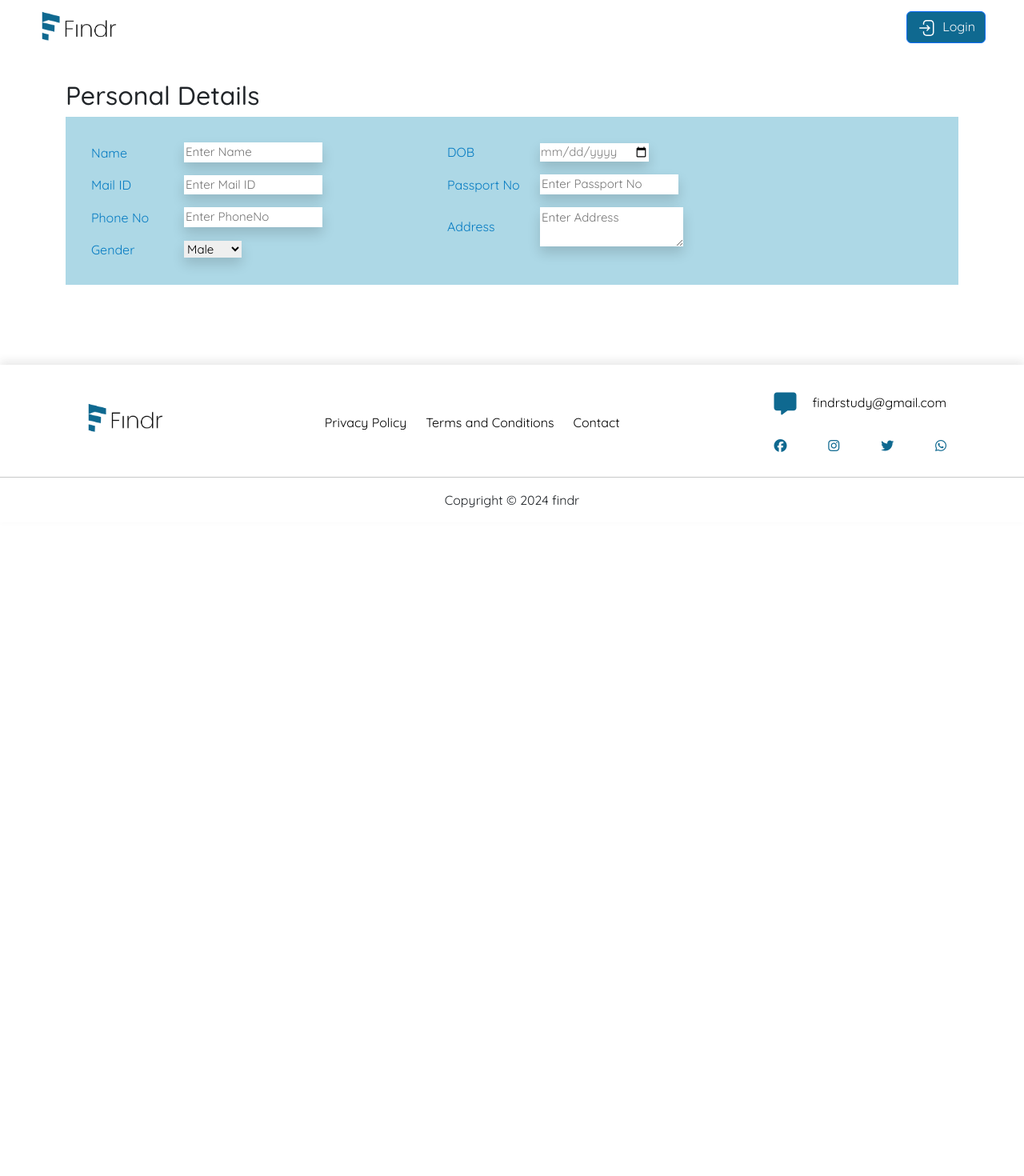
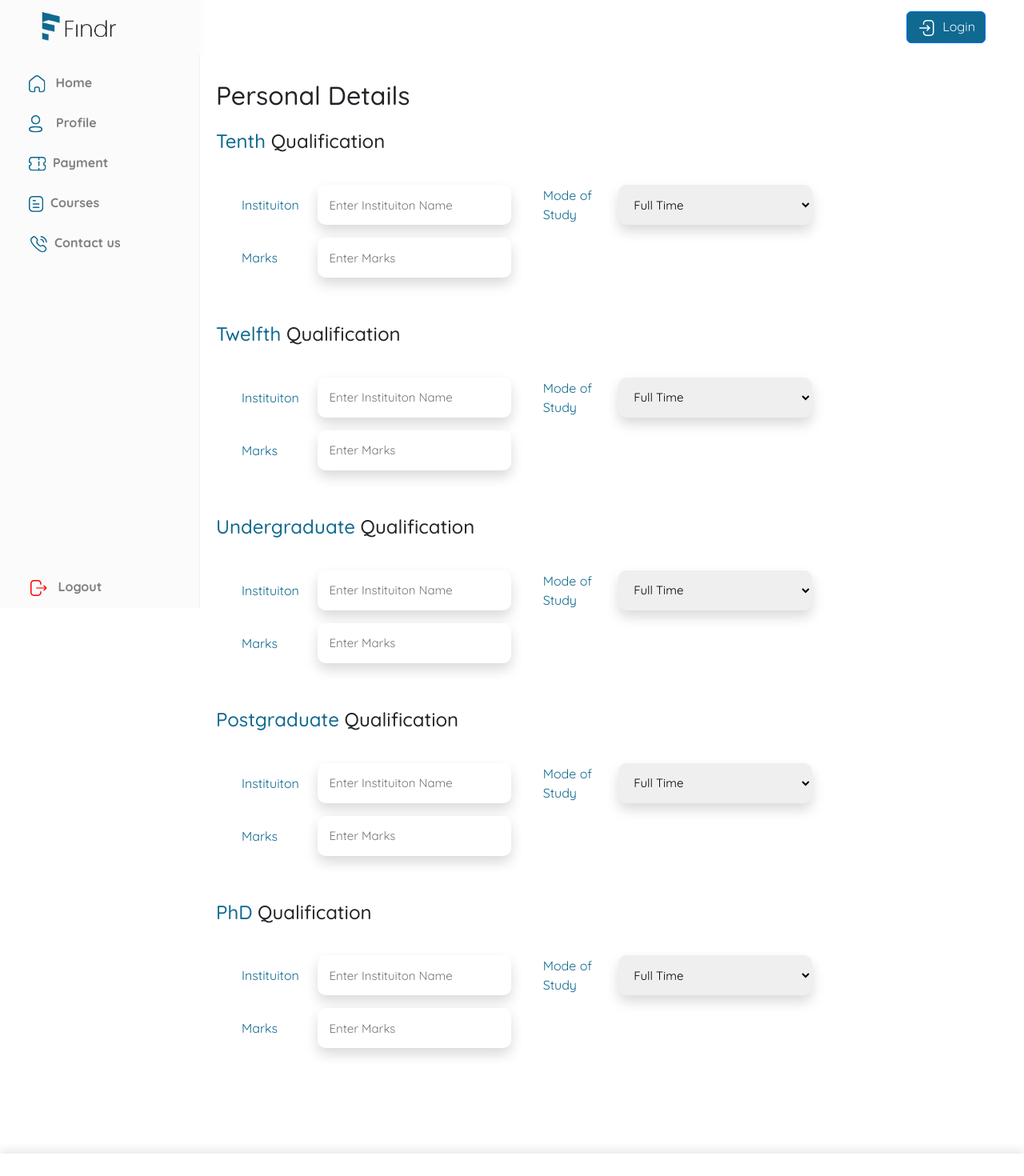
Before and after one commit to G0KS/findr_client, a React (Vite) app: page /profile in a window 1280 px wide. Shown: the top 1470 px of the page at 80% size. Before the commit the page ends 800 px from the top, so only its background shows below. Built offline with nearby package versions, Linux system fonts and the light colour scheme.

Commit message:
profile page started

```diff
--- a/src/App.css
+++ b/src/App.css
@@ -58,8 +58,18 @@
  .shape {
    position: absolute;
    left: 0;
-   background-color: #067bc2;
+   background-color: #0F6990;
    height: 30px;
    width: 8px;
    border-radius: 2px;
  }
+
+ .inputBox {
+   width: 300px;
+   padding: 5px 15px;
+   height: 50px;
+   border: 1px solid #067bc2;
+   outline: none;
+   border-radius: 10px;
+   overflow: hidden;
+}
--- a/src/pages/Courses/Courses.jsx
+++ b/src/pages/Courses/Courses.jsx
@@ -1,62 +1,87 @@
 import React from 'react';
-import { Container, Row, Col, Card } from 'react-bootstrap';
+import { Container, Row, Col, Card, Button } from 'react-bootstrap';
 
 function Courses({ setShow, setSliderShow }) {
   setShow(true);
   setSliderShow(true);
   return (
-
-    <Container  >
-        <div className='d-flex justify-content-center align-items-center ' style={{paddingTop:"100px", marginBottom:"50px"}} >
-            <h2>Courses</h2>
-        </div>
-      <Row className='gap-3' >
-        <Col className='d-none d-lg-block'></Col>
-        <Col className='d-flex justify-content-center align-items-center '>
+    <Container>
+      <div
+        className="d-flex"
+        style={{
+          paddingTop: '100px',
+          marginBottom: '50px',
+          position: 'relative',
+        }}
+      >
+        <div
+          className="shape d-flex align-items-start mt-1"
+          style={{ position: 'absolute', left: '248px' }}
+        ></div>
+        <h2 className="fs-2 p-2" style={{ position: 'absolute', left: '254px', top:"90px" , }}>Courses</h2>
+      </div>
+      <Row className="gap-3">
+        <Col className="d-none d-lg-block"></Col>
+        <Col className="d-flex justify-content-center align-items-center   ">
           <Card style={{ width: '18rem' }}>
-            <Card.Body>
-              <Card.Title>Card Title</Card.Title>
-              <Card.Subtitle className="mb-2 text-muted">
-                Card Subtitle
+            <Card.Body className="p-4 d-flex align-items-center justify-content-center flex-column ">
+              <Card.Title>Course name </Card.Title>
+              <Card.Subtitle className="mb-2 text-muted mt-2  ">
+                University
               </Card.Subtitle>
+              <Card.Text className="">country</Card.Text>
+              <Card.Text className="">deadline</Card.Text>
               <Card.Text>
-                Some quick example text to build on the card title and make up
-                the bulk of the card's content.
+                <Card.Text className="">scholarship : yes/no</Card.Text>
               </Card.Text>
-              <Card.Link href="#">Card Link</Card.Link>
-              <Card.Link href="#">Another Link</Card.Link>
+              <Button
+                className="btn text-light "
+                style={{ backgroundColor: '#0F6990' }}
+              >
+                Course Link
+              </Button>
             </Card.Body>
           </Card>
         </Col>
-        <Col className='d-flex justify-content-center align-items-center '>
+        <Col className="d-flex justify-content-center align-items-center ">
           <Card style={{ width: '18rem' }}>
-            <Card.Body>
-              <Card.Title>Card Title</Card.Title>
-              <Card.Subtitle className="mb-2 text-muted">
-                Card Subtitle
+            <Card.Body className="p-4 d-flex align-items-center justify-content-center flex-column">
+              <Card.Title>Course name </Card.Title>
+              <Card.Subtitle className="mb-2 text-muted mt-2  ">
+                University
               </Card.Subtitle>
+              <Card.Text className="">country</Card.Text>
+              <Card.Text className="">deadline</Card.Text>
               <Card.Text>
-                Some quick example text to build on the card title and make up
-                the bulk of the card's content.
+                <Card.Text className="">scholarship : yes/no</Card.Text>
               </Card.Text>
-              <Card.Link href="#">Card Link</Card.Link>
-              <Card.Link href="#">Another Link</Card.Link>
+              <Button
+                className="btn text-light "
+                style={{ backgroundColor: '#0F6990' }}
+              >
+                Course Link
+              </Button>
             </Card.Body>
           </Card>
-        </Col >
-        <Col className='d-flex justify-content-center align-items-center'>
+        </Col>
+        <Col className="d-flex justify-content-center align-items-center">
           <Card style={{ width: '18rem' }}>
-            <Card.Body>
-              <Card.Title>Card Title</Card.Title>
-              <Card.Subtitle className="mb-2 text-muted">
-                Card Subtitle
+            <Card.Body className="p-4 d-flex align-items-center justify-content-center flex-column">
+              <Card.Title>Course name </Card.Title>
+              <Card.Subtitle className="mb-2 text-muted mt-2  ">
+                University
               </Card.Subtitle>
+              <Card.Text className="">country</Card.Text>
+              <Card.Text className="">deadline</Card.Text>
               <Card.Text>
-                Some quick example text to build on the card title and make up
-                the bulk of the card's content.
+                <Card.Text className="">scholarship : yes/no</Card.Text>
               </Card.Text>
-              <Card.Link href="#">Card Link</Card.Link>
-              <Card.Link href="#">Another Link</Card.Link>
+              <Button
+                className="btn text-light "
+                style={{ backgroundColor: '#0F6990' }}
+              >
+                Course Link
+              </Button>
             </Card.Body>
           </Card>
         </Col>
--- a/src/pages/Profile/Profile.jsx
+++ b/src/pages/Profile/Profile.jsx
@@ -1,6 +1,8 @@
-import React, { useState } from "react";
+import React, { useState } from 'react';
 
-function Profile() {
+function Profile({ setShow, setSliderShow }) {
+  setShow(true);
+  setSliderShow(true);
   const [inputData, setInputData] = useState({});
   const [editable, setEditable] = useState(true);
 
@@ -10,72 +12,60 @@ function Profile() {
   };
 
   return (
-      <div style={{ paddingBlock: "100px" }} className="container ms-auto">
-         <h2 className="">Personal Details</h2>
     <div
-            className="d-flex p-4"
-            style={{ backgroundColor: "lightblue" }}
+      style={{ paddingBlock: '100px', paddingLeft: '200px' }}
+      className="container ms-auto "
     >
+      <h2 className="" style={{}}>
+        Personal Details
+      </h2>
+      {/* Tenth Qualification */}
+      <h4 className=" mt-4">
+        <span style={{ color: '#0F6990' }}>Tenth</span> Qualification
+      </h4>
+      <div className="d-flex p-4 row p-3 " style={{ backgroundColor: '' }}>
         <div className="col-md-6 col-lg-5">
           {/* input section */}
 
           <form action="">
             {/* name */}
             <div className="form-group d-lg-flex align-items-center gap-3 p-2">
-                     <label style={{ color: "#067BC2", width: "100px" }}>
-                        Name
+              <label style={{ color: '#0F6990', width: '100px' }}>
+                Instituiton
               </label>
               <input
                 className="inputBox shadow "
                 type="text"
                 name="name1"
-                        value={inputData.name1 || ""}
+                value={inputData.name1 || ''}
                 // disabled={editable}
                 onChange={(e) => getInputData(e)}
-                        placeholder="Enter Name"
-                        style={{ fontSize: "15px", border: "none" }}
+                placeholder="Enter Instituiton Name"
+                style={{ fontSize: '15px', border: 'none' }}
               />
             </div>
-                  {/* mail id */}
+
             <div className="form-group d-lg-flex align-items-center gap-3 p-2">
-                     <label style={{ color: "#067BC2", width: "100px" }}>
-                        Mail ID
-                     </label>
+              <label style={{ color: '#0F6990', width: '100px' }}>Marks</label>
               <input
                 className="inputBox shadow "
                 type="email"
                 name="email"
-                        value={inputData.email || ""}
+                value={inputData.email || ''}
                 // disabled
                 onChange={(e) => getInputData(e)}
-                        placeholder="Enter Mail ID"
-                        style={{ fontSize: "15px", border: "none" }}
+                placeholder="Enter Marks"
+                style={{ fontSize: '15px', border: 'none' }}
               />
             </div>
-                  {/* phone number */}
+
+          </form>
+        </div>
+        {/* next section  */}
+        <div className="col-md-6 col-lg-5">
           <div className="form-group d-lg-flex align-items-center gap-3 p-2">
-                     <label style={{ color: "#067BC2", width: "100px" }}>
-                        Phone No
-                     </label>
-                     <input
-                        className="inputBox shadow "
-                        type="number"
-                        name="phone"
-                        value={inputData.phone || ""}
-                        // disabled={editable}
-                        onChange={(e) => getInputData(e)}
-                        placeholder="Enter PhoneNo"
-                        style={{
-                           fontSize: "15px",
-                           border: "none",
-                           appearance: "none",
-                        }}
-                     />
-                  </div>
-                  {/* gender */}
-                  <div className="form-group d-lg-flex align-items-center gap-3 p-2">
-                     <label style={{ color: "#067BC2", width: "100px" }}>
-                        Gender
+            <label style={{ color: '#0F6990', width: '100px' }}>
+              Mode of Study
             </label>
             <select
               className="inputBox shadow "
@@ -83,71 +73,271 @@ function Profile() {
               name="gender"
               // disabled={editable}
               onChange={(e) => getInputData(e)}
-                        value={inputData.gender || ""}
-                        style={{ fontSize: "15px", border: "none" }}
+              value={inputData.gender || ''}
+              style={{ fontSize: '15px', border: 'none' }}
             >
-                        <option value="Male">Male</option>
-                        <option value="Female">Female</option>
-                        <option value="Other">Other</option>
+              <option value="Male">Full Time</option>
+              <option value="Female">Part Time</option>
+              <option value="Other">Distance / Online</option>
             </select>
           </div>
-               </form>
         </div>
-            {/* next section  */}
+      </div>
+      {/* Twelfth Qualification */}
+      <h4 className=" mt-4">
+        <span style={{ color: '#0F6990' }}>Twelfth</span> Qualification
+      </h4>
+      <div className="d-flex p-4 row p-3 " style={{ backgroundColor: '' }}>
+        <div className="col-md-6 col-lg-5">
+          {/* input section */}
 
-            <div className="col-md-6 col-lg-5">
+          <form action="">
+            {/* name */}
             <div className="form-group d-lg-flex align-items-center gap-3 p-2">
-                  <label
-                     className=" d-flex align-items-center"
-                     style={{ color: "#067BC2", width: "100px" }}
-                  >
-                     DOB
-                  </label>
-                  <input
-                     className="inputBox shadow "
-                     type="date"
-                     name="dob"
-                     value={inputData.dob || ""}
-                    //  disabled={editable}
-                     onChange={(e) => getInputData(e)}
-                     placeholder="Select DOB"
-                     style={{ fontSize: "15px", border: "none", color: "gray" }}
-                  />
-               </div>
-               <div className="form-group d-lg-flex align-items-center gap-3 p-2">
-                  <label
-                     className=""
-                     style={{ color: "#067BC2", width: "100px" }}
-                  >
-                     Passport No
+              <label style={{ color: '#0F6990', width: '100px' }}>
+                Instituiton
               </label>
               <input
                 className="inputBox shadow "
                 type="text"
-                     name="passport_no"
-                     value={inputData.passport_no || ""}
-                    //  disabled={editable}
+                name="name1"
+                value={inputData.name1 || ''}
+                // disabled={editable}
                 onChange={(e) => getInputData(e)}
-                     placeholder="Enter Passport No"
-                     style={{ fontSize: "15px", border: "none" }}
+                placeholder="Enter Instituiton Name"
+                style={{ fontSize: '15px', border: 'none' }}
               />
             </div>
+
             <div className="form-group d-lg-flex align-items-center gap-3 p-2">
-                  <label
-                     className=" d-flex"
-                     style={{ color: "#067BC2", width: "100px" }}
+              <label style={{ color: '#0F6990', width: '100px' }}>Marks</label>
+              <input
+                className="inputBox shadow "
+                type="email"
+                name="email"
+                value={inputData.email || ''}
+                // disabled
+                onChange={(e) => getInputData(e)}
+                placeholder="Enter Marks"
+                style={{ fontSize: '15px', border: 'none' }}
+              />
+            </div>
+
+          </form>
+        </div>
+        {/* next section  */}
+        <div className="col-md-6 col-lg-5">
+          <div className="form-group d-lg-flex align-items-center gap-3 p-2">
+            <label style={{ color: '#0F6990', width: '100px' }}>
+              Mode of Study
+            </label>
+            <select
+              className="inputBox shadow "
+              aria-label="Default select example"
+              name="gender"
+              // disabled={editable}
+              onChange={(e) => getInputData(e)}
+              value={inputData.gender || ''}
+              style={{ fontSize: '15px', border: 'none' }}
             >
-                     Address
+              <option value="Male">Full Time</option>
+              <option value="Female">Part Time</option>
+              <option value="Other">Distance / Online</option>
+            </select>
+          </div>
+        </div>
+      </div>
+
+       {/* UG Qualification */}
+       <h4 className=" mt-4">
+        <span style={{ color: '#0F6990' }}>Undergraduate </span> Qualification
+      </h4>
+      <div className="d-flex p-4 row p-3 " style={{ backgroundColor: '' }}>
+        <div className="col-md-6 col-lg-5">
+          {/* input section */}
+
+          <form action="">
+            {/* name */}
+            <div className="form-group d-lg-flex align-items-center gap-3 p-2">
+              <label style={{ color: '#0F6990', width: '100px' }}>
+                Instituiton
               </label>
-                  <textarea
-                     className="inputBox shadow  "
-                     name="address"
-                     value={inputData.address || ""}
-                    //  disabled={editable}
+              <input
+                className="inputBox shadow "
+                type="text"
+                name="name1"
+                value={inputData.name1 || ''}
+                // disabled={editable}
                 onChange={(e) => getInputData(e)}
-                     placeholder="Enter Address"
-                     style={{ fontSize: "15px", border: "none" }}
+                placeholder="Enter Instituiton Name"
+                style={{ fontSize: '15px', border: 'none' }}
               />
+            </div>
+
+            <div className="form-group d-lg-flex align-items-center gap-3 p-2">
+              <label style={{ color: '#0F6990', width: '100px' }}>Marks</label>
+              <input
+                className="inputBox shadow "
+                type="email"
+                name="email"
+                value={inputData.email || ''}
+                // disabled
+                onChange={(e) => getInputData(e)}
+                placeholder="Enter Marks"
+                style={{ fontSize: '15px', border: 'none' }}
+              />
+            </div>
+
+          </form>
+        </div>
+        {/* next section  */}
+        <div className="col-md-6 col-lg-5">
+          <div className="form-group d-lg-flex align-items-center gap-3 p-2">
+            <label style={{ color: '#0F6990', width: '100px' }}>
+              Mode of Study
+            </label>
+            <select
+              className="inputBox shadow "
+              aria-label="Default select example"
+              name="gender"
+              // disabled={editable}
+              onChange={(e) => getInputData(e)}
+              value={inputData.gender || ''}
+              style={{ fontSize: '15px', border: 'none' }}
+            >
+              <option value="Male">Full Time</option>
+              <option value="Female">Part Time</option>
+              <option value="Other">Distance / Online</option>
+            </select>
+          </div>
+        </div>
+
+      </div>
+      {/* Postgraduate Qualification */}
+      <h4 className=" mt-4">
+        <span style={{ color: '#0F6990' }}>Postgraduate </span> Qualification
+      </h4>
+      <div className="d-flex p-4 row p-3 " style={{ backgroundColor: '' }}>
+        <div className="col-md-6 col-lg-5">
+          {/* input section */}
+
+          <form action="">
+            {/* name */}
+            <div className="form-group d-lg-flex align-items-center gap-3 p-2">
+              <label style={{ color: '#0F6990', width: '100px' }}>
+                Instituiton
+              </label>
+              <input
+                className="inputBox shadow "
+                type="text"
+                name="name1"
+                value={inputData.name1 || ''}
+                // disabled={editable}
+                onChange={(e) => getInputData(e)}
+                placeholder="Enter Instituiton Name"
+                style={{ fontSize: '15px', border: 'none' }}
+              />
+            </div>
+
+            <div className="form-group d-lg-flex align-items-center gap-3 p-2">
+              <label style={{ color: '#0F6990', width: '100px' }}>Marks</label>
+              <input
+                className="inputBox shadow "
+                type="email"
+                name="email"
+                value={inputData.email || ''}
+                // disabled
+                onChange={(e) => getInputData(e)}
+                placeholder="Enter Marks"
+                style={{ fontSize: '15px', border: 'none' }}
+              />
+            </div>
+
+          </form>
+        </div>
+        {/* next section  */}
+        <div className="col-md-6 col-lg-5">
+          <div className="form-group d-lg-flex align-items-center gap-3 p-2">
+            <label style={{ color: '#0F6990', width: '100px' }}>
+              Mode of Study
+            </label>
+            <select
+              className="inputBox shadow "
+              aria-label="Default select example"
+              name="gender"
+              // disabled={editable}
+              onChange={(e) => getInputData(e)}
+              value={inputData.gender || ''}
+              style={{ fontSize: '15px', border: 'none' }}
+            >
+              <option value="Male">Full Time</option>
+              <option value="Female">Part Time</option>
+              <option value="Other">Distance / Online</option>
+            </select>
+          </div>
+        </div>
+      </div>
+      {/* PhD Qualification */}
+      <h4 className=" mt-4">
+        <span style={{ color: '#0F6990' }}>PhD </span> Qualification
+      </h4>
+      <div className="d-flex p-4 row p-3 " style={{ backgroundColor: '' }}>
+        <div className="col-md-6 col-lg-5">
+          {/* input section */}
+
+          <form action="">
+            {/* name */}
+            <div className="form-group d-lg-flex align-items-center gap-3 p-2">
+              <label style={{ color: '#0F6990', width: '100px' }}>
+                Instituiton
+              </label>
+              <input
+                className="inputBox shadow "
+                type="text"
+                name="name1"
+                value={inputData.name1 || ''}
+                // disabled={editable}
+                onChange={(e) => getInputData(e)}
+                placeholder="Enter Instituiton Name"
+                style={{ fontSize: '15px', border: 'none' }}
+              />
+            </div>
+
+            <div className="form-group d-lg-flex align-items-center gap-3 p-2">
+              <label style={{ color: '#0F6990', width: '100px' }}>Marks</label>
+              <input
+                className="inputBox shadow "
+                type="email"
+                name="email"
+                value={inputData.email || ''}
+                // disabled
+                onChange={(e) => getInputData(e)}
+                placeholder="Enter Marks"
+                style={{ fontSize: '15px', border: 'none' }}
+              />
+            </div>
+
+          </form>
+        </div>
+        {/* next section  */}
+        <div className="col-md-6 col-lg-5">
+          <div className="form-group d-lg-flex align-items-center gap-3 p-2">
+            <label style={{ color: '#0F6990', width: '100px' }}>
+              Mode of Study
+            </label>
+            <select
+              className="inputBox shadow "
+              aria-label="Default select example"
+              name="gender"
+              // disabled={editable}
+              onChange={(e) => getInputData(e)}
+              value={inputData.gender || ''}
+              style={{ fontSize: '15px', border: 'none' }}
+            >
+              <option value="Male">Full Time</option>
+              <option value="Female">Part Time</option>
+              <option value="Other">Distance / Online</option>
+            </select>
           </div>
         </div>
       </div>
```
Lines whose indentation alone changed are shown as unchanged.
